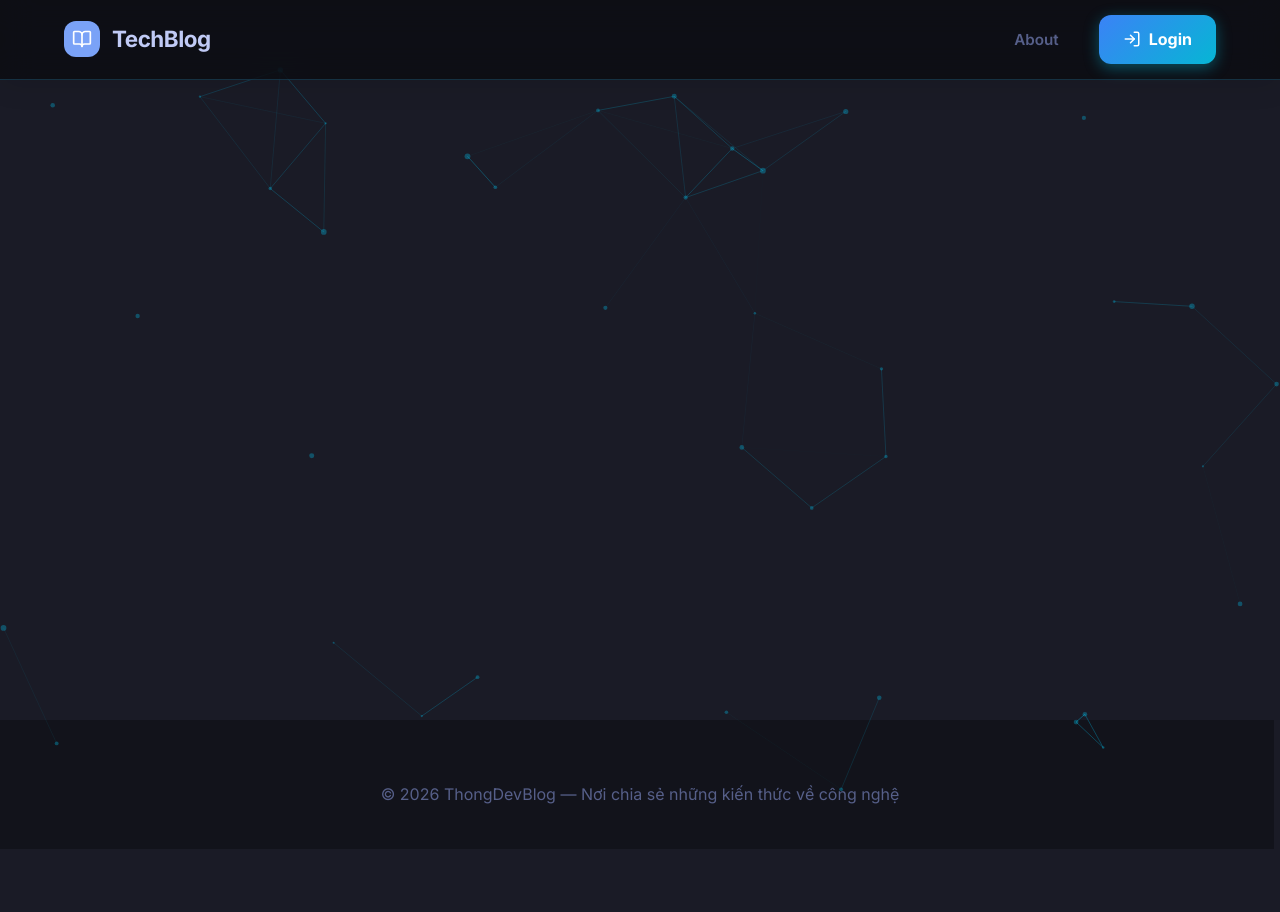
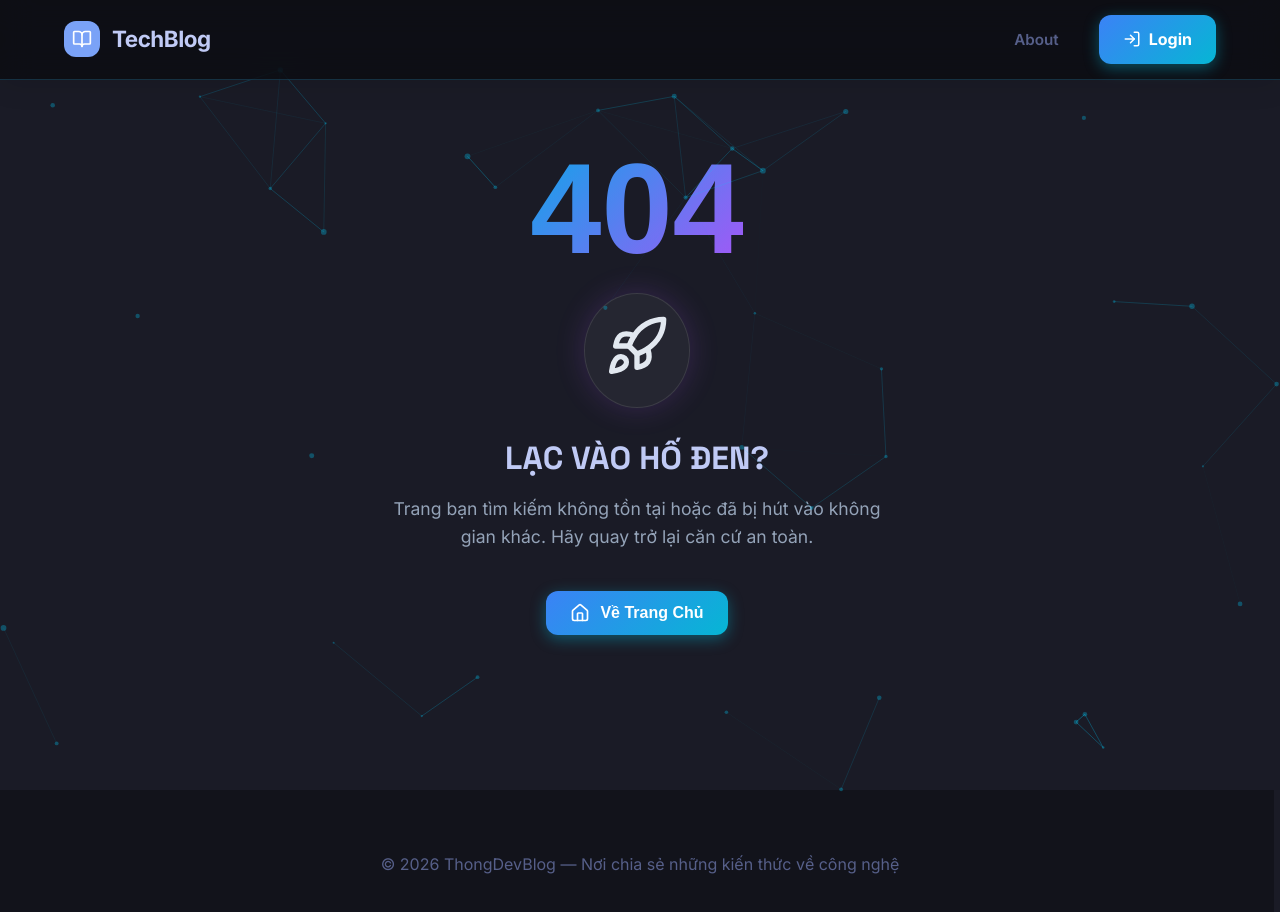
Before and after one commit to ThongVu1996/blog-fe, a React (Vite) app: page /404 in a window 1280 px wide. Shown: the top 912 px of the page. Before the commit the page ends 849 px from the top, so only its background shows below. Built offline with nearby package versions, Linux system fonts and the light colour scheme; no server answers.

Commit message:
feat: add page not found

```diff
--- a/src/App.tsx
+++ b/src/App.tsx
@@ -1,39 +1,18 @@
-import { BrowserRouter, Routes, Route, Navigate } from 'react-router-dom';
+import { BrowserRouter } from 'react-router-dom';
 import Navbar from './components/layout/Navbar';
 import Footer from './components/layout/Footer';
-import HomePage from './pages/HomePage';
-import PostPage from './pages/PostPage';
-import DetailPage from './pages/DetailPage';
-import LoginPage from './pages/LoginPage';
-import EditorPage from './pages/EditorPage';
-import AboutPage from './pages/AboutPage';
-import CategoryManager from './pages/CategoryManager';
 import SpaceBackground from './components/layout/SpaceBackground';
-import { useAuthStore } from './stores';
+import AppRoutes from './routes/AppRoutes';
 
 import './assets/styles/index.css';
 
 const App = () => {
-  const { isLoggedIn } = useAuthStore();
-
   return (
     <BrowserRouter>
       <SpaceBackground />
       <Navbar />
       <main className="main-container">
-        <Routes>
-          <Route path="/" element={<HomePage />} />
-          <Route path="/posts/category/:slug" element={<PostPage />} />
-          <Route path="/posts/:slug" element={<DetailPage />} />
-          <Route path="/login" element={<LoginPage />} />
-          <Route path="/editor" element={<EditorPage />} />
-          <Route path="/editor/:id" element={<EditorPage />} />
-          <Route path="/about" element={<AboutPage />} />
-          <Route
-            path="/manage-categories"
-            element={isLoggedIn ? <CategoryManager /> : <Navigate to="/login" />}
-          />
-        </Routes>
+        <AppRoutes />
       </main>
       <Footer />
     </BrowserRouter>
--- /dev/null
+++ b/src/pages/NotFoundPage.tsx
@@ -0,0 +1,79 @@
+import { useNavigate } from 'react-router-dom';
+import { Rocket, Home } from 'lucide-react';
+
+const NotFoundPage = () => {
+    const navigate = useNavigate();
+
+    return (
+        <div style={{
+            minHeight: '80vh',
+            display: 'flex',
+            flexDirection: 'column',
+            alignItems: 'center',
+            justifyContent: 'center',
+            color: '#fff',
+            textAlign: 'center',
+            padding: '20px'
+        }}>
+            <div style={{
+                fontSize: '8rem',
+                fontWeight: '900',
+                background: 'linear-gradient(135deg, #0ea5e9, #a855f7)',
+                WebkitBackgroundClip: 'text',
+                WebkitTextFillColor: 'transparent',
+                lineHeight: 1,
+                marginBottom: '20px',
+                fontFamily: "'Orbitron', sans-serif"
+            }}>
+                404
+            </div>
+
+            <div style={{
+                background: 'rgba(255, 255, 255, 0.05)',
+                padding: '20px',
+                borderRadius: '50%',
+                marginBottom: '30px',
+                border: '1px solid rgba(255, 255, 255, 0.1)',
+                boxShadow: '0 0 30px rgba(168, 85, 247, 0.2)'
+            }}>
+                <Rocket size={64} color="#e2e8f0" />
+            </div>
+
+            <h2 style={{
+                fontSize: '2rem',
+                marginBottom: '15px',
+                fontWeight: '700'
+            }}>
+                LẠC VÀO HỐ ĐEN?
+            </h2>
+
+            <p style={{
+                color: '#94a3b8',
+                fontSize: '1.1rem',
+                maxWidth: '500px',
+                marginBottom: '40px',
+                lineHeight: '1.6'
+            }}>
+                Trang bạn tìm kiếm không tồn tại hoặc đã bị hút vào không gian khác.
+                Hãy quay trở lại căn cứ an toàn.
+            </p>
+
+            <button
+                onClick={() => navigate('/')}
+                className="btn-primary"
+                style={{
+                    display: 'inline-flex',
+                    alignItems: 'center',
+                    gap: '10px',
+                    padding: '12px 24px',
+                    fontSize: '1rem'
+                }}
+            >
+                <Home size={20} />
+                <span>Về Trang Chủ</span>
+            </button>
+        </div>
+    );
+};
+
+export default NotFoundPage;
--- a/src/pages/PostPage.tsx
+++ b/src/pages/PostPage.tsx
@@ -1,23 +1,15 @@
-import { useParams } from 'react-router-dom';
+import { useNavigate, useParams } from 'react-router-dom';
 import { Loader2, ChevronRight, ChevronLeft } from 'lucide-react';
 import PostCard from '../components/features/PostCard';
 import { usePosts, useCategories } from '../hooks';
 
-// Helper to slugify for comparison
-const slugify = (str: string) => {
-  if (!str) return '';
-  return str.normalize('NFD').replace(/[\u0300-\u036f]/g, '')
-    .replace(/đ/g, 'd').replace(/Đ/g, 'D')
-    .toLowerCase().trim().replace(/[^\w\s-]/g, '')
-    .replace(/[\s_-]+/g, '-').replace(/^-+|-+$/g, '');
-};
-
 const PostPage = () => {
   const { slug } = useParams();
+
   const { data: categories = [], isLoading: isCatsLoading } = useCategories();
+  const navigate = useNavigate();
 
-  // Resolve Category ID from Slug
-  const currentCategory = categories.find(c => slugify(c.name) === slug);
+  const currentCategory = categories.find(c => c.name.toLowerCase() === slug);
   const categoryId = currentCategory?.id;
 
   const { data: posts = [], isLoading: isPostsLoading } = usePosts({ category_id: categoryId });
@@ -31,11 +23,7 @@ const PostPage = () => {
     </div>
   );
 
-  if (!isCatsLoading && !currentCategory) return (
-    <div className="category-container no-data">
-      <p>Không tìm thấy vùng không gian này (Category not found).</p>
-    </div>
-  );
+  if (!isCatsLoading && !currentCategory) return navigate('/404')
 
   return (
     <div className="category-container">
--- /dev/null
+++ b/src/routes/AppRoutes.tsx
@@ -0,0 +1,36 @@
+import { Routes, Route, Navigate } from 'react-router-dom';
+import HomePage from '../pages/HomePage';
+import PostPage from '../pages/PostPage';
+import DetailPage from '../pages/DetailPage';
+import LoginPage from '../pages/LoginPage';
+import EditorPage from '../pages/EditorPage';
+import AboutPage from '../pages/AboutPage';
+import CategoryManager from '../pages/CategoryManager';
+import NotFoundPage from '../pages/NotFoundPage';
+import { useAuthStore } from '../stores';
+
+const AppRoutes = () => {
+    const { isLoggedIn } = useAuthStore();
+
+    return (
+        <Routes>
+            <Route path="/" element={<HomePage />} />
+            <Route path="/posts/category/:slug" element={<PostPage />} />
+            <Route path="/posts/:slug" element={<DetailPage />} />
+            <Route path="/login" element={<LoginPage />} />
+            <Route path="/editor" element={<EditorPage />} />
+            <Route path="/editor/:id" element={<EditorPage />} />
+            <Route path="/about" element={<AboutPage />} />
+            <Route
+                path="/manage-categories"
+                element={isLoggedIn ? <CategoryManager /> : <Navigate to="/login" />}
+            />
+
+            {/* 404 Route */}
+            <Route path="/404" element={<NotFoundPage />} />
+            <Route path="*" element={<NotFoundPage />} />
+        </Routes>
+    );
+};
+
+export default AppRoutes;
```
